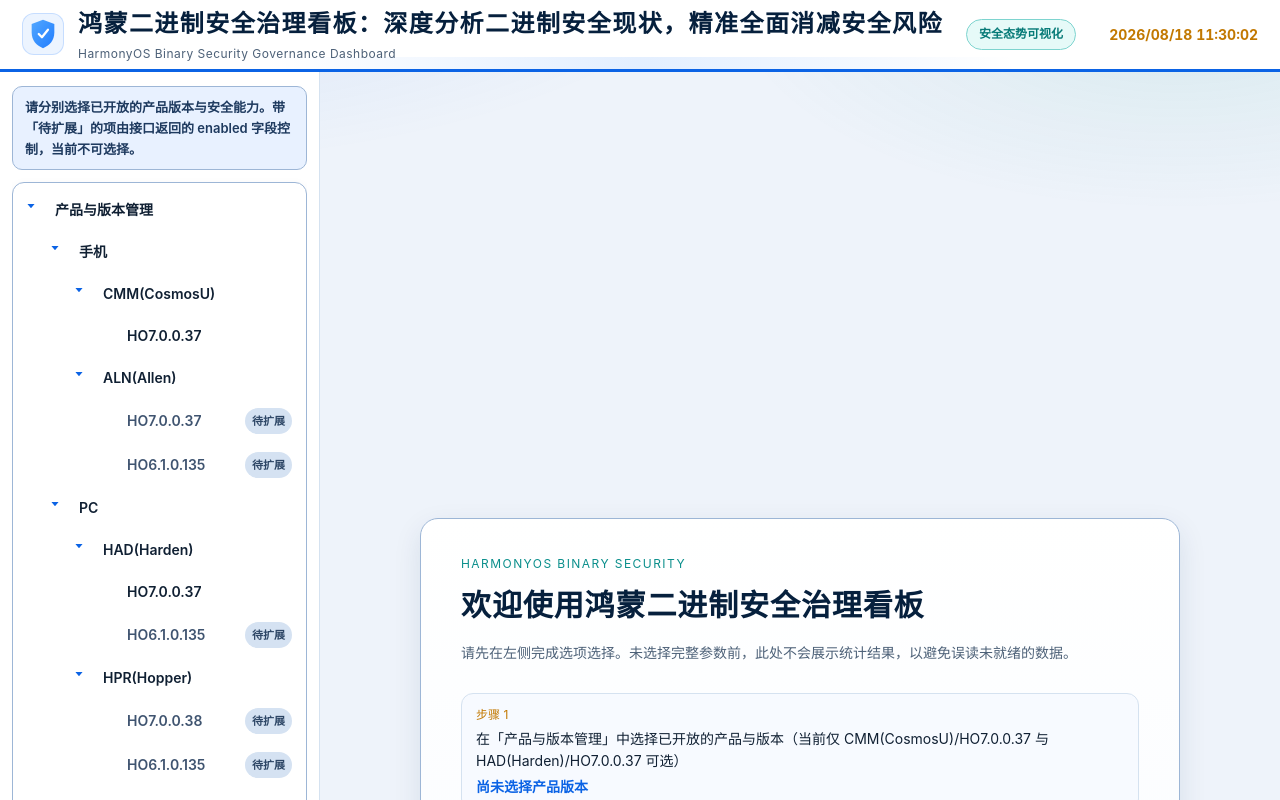
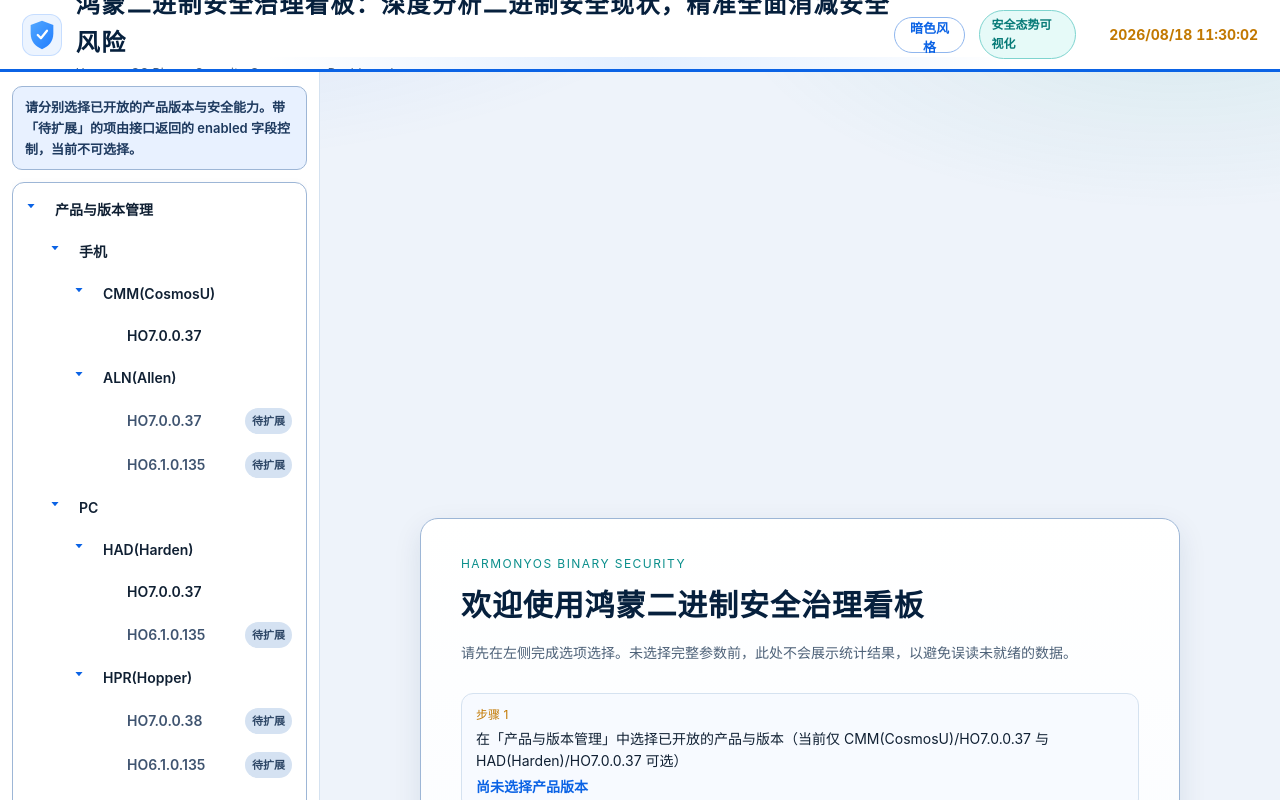
Before and after one commit to confidencemen/binary-dashboard, a React (Vite) app: page / in a window 1280 px wide. Shown: the top 800 px of the page. Built offline with nearby package versions, Linux system fonts and the light colour scheme.

Commit message:
添加暗色风格，并提供亮色和暗色风格切换按钮，同时做好对应风格文件隔离

```diff
--- a/src/App.tsx
+++ b/src/App.tsx
@@ -1,5 +1,5 @@
 import { useCallback, useEffect, useMemo, useState } from 'react';
-import { App as AntdApp, ConfigProvider, Spin, theme } from 'antd';
+import { App as AntdApp, ConfigProvider, Spin } from 'antd';
 import zhCN from 'antd/locale/zh_CN';
 import {
   checkAnalysisStatus,
@@ -19,6 +19,13 @@
   CapabilityKey,
   NavTreeData,
 } from './types/dashboard';
+import {
+  darkAntdTheme,
+  lightAntdTheme,
+  persistTheme,
+  readStoredTheme,
+  type ThemeMode,
+} from './theme';
 import './index.css';
 
 type ViewMode = 'welcome' | 'analyzing' | 'results';
@@ -35,7 +42,12 @@
   });
 }
 
-function DashboardApp() {
+interface DashboardAppProps {
+  themeMode: ThemeMode;
+  onToggleTheme: () => void;
+}
+
+function DashboardApp({ themeMode, onToggleTheme }: DashboardAppProps) {
   const { message } = AntdApp.useApp();
   const [clock, setClock] = useState(() => formatClock(new Date()));
   const [nav, setNav] = useState<NavTreeData | null>(null);
@@ -220,7 +232,7 @@
 
   return (
     <div className="app-shell">
-      <HeaderBar clock={clock} />
+      <HeaderBar clock={clock} theme={themeMode} onToggleTheme={onToggleTheme} />
       <div className="app-body">
         {loadingNav && !nav ? (
           <aside className="side-nav side-nav--loading">
@@ -302,23 +314,20 @@
 }
 
 export default function App() {
+  const [themeMode, setThemeMode] = useState<ThemeMode>(() => readStoredTheme());
+
+  useEffect(() => {
+    persistTheme(themeMode);
+  }, [themeMode]);
+
+  const handleToggleTheme = useCallback(() => {
+    setThemeMode((current) => (current === 'light' ? 'dark' : 'light'));
+  }, []);
+
   return (
-    <ConfigProvider
-      locale={zhCN}
-      theme={{
-        algorithm: theme.defaultAlgorithm,
-        token: {
-          colorPrimary: '#0b63e5',
-          colorBgBase: '#f3f6fb',
-          colorBorder: '#c5d4e8',
-          colorText: '#102033',
-          borderRadius: 10,
-          fontSize: 14,
-        },
-      }}
-    >
+    <ConfigProvider locale={zhCN} theme={themeMode === 'dark' ? darkAntdTheme : lightAntdTheme}>
       <AntdApp>
-        <DashboardApp />
+        <DashboardApp themeMode={themeMode} onToggleTheme={handleToggleTheme} />
       </AntdApp>
     </ConfigProvider>
   );
--- a/src/components/AnalysisProgressPanel.tsx
+++ b/src/components/AnalysisProgressPanel.tsx
@@ -28,7 +28,7 @@
           <Progress
             percent={percent}
             status={completed ? 'success' : 'active'}
-            strokeColor={completed ? '#52c41a' : { from: '#1677ff', to: '#36cfc9' }}
+            strokeColor={completed ? 'var(--stage-done)' : { from: 'var(--accent)', to: 'var(--accent-2)' }}
           />
           <p className="progress-page__message">{progress?.message || '正在连接分析服务…'}</p>
         </div>
--- a/src/components/HeaderBar.tsx
+++ b/src/components/HeaderBar.tsx
@@ -1,8 +1,12 @@
+import type { ThemeMode } from '../theme';
+
 interface HeaderBarProps {
   clock: string;
+  theme: ThemeMode;
+  onToggleTheme: () => void;
 }
 
-export default function HeaderBar({ clock }: HeaderBarProps) {
+export default function HeaderBar({ clock, theme, onToggleTheme }: HeaderBarProps) {
   return (
     <header className="header-bar">
       <div className="header-bar__glow" />
@@ -36,6 +40,14 @@
         </div>
       </div>
       <div className="header-bar__right">
+        <button
+          type="button"
+          className="theme-toggle"
+          onClick={onToggleTheme}
+          aria-label={theme === 'light' ? '切换为暗色风格' : '切换为亮色风格'}
+        >
+          {theme === 'light' ? '暗色风格' : '亮色风格'}
+        </button>
         <span className="header-bar__chip">安全态势可视化</span>
         <time className="header-bar__clock">{clock}</time>
       </div>
--- a/src/index.css
+++ b/src/index.css
@@ -1,21 +1,5 @@
-:root {
-  --bg-root: #eef3fa;
-  --bg-header: #ffffff;
-  --bg-sidebar: #ffffff;
-  --bg-panel: #ffffff;
-  --bg-card: #ffffff;
-  --line: #d5e2f0;
-  --line-strong: #9db6d6;
-  --text: #102033;
-  --text-muted: #4d6178;
-  --accent: #0b63e5;
-  --accent-2: #0b8f8c;
-  --gold: #c27800;
-  --high: #1a9f4d;
-  --mid: #0b63e5;
-  --low: #d9480f;
-  --shadow: 0 10px 28px rgba(16, 48, 90, 0.1);
-}
+@import "./styles/theme-light.css";
+@import "./styles/theme-dark.css";
 
 * {
   box-sizing: border-box;
@@ -33,8 +17,8 @@
   font-family: "Segoe UI", "PingFang SC", "Microsoft YaHei", sans-serif;
   color: var(--text);
   background:
-    radial-gradient(1200px 480px at 8% -12%, rgba(11, 99, 229, 0.12), transparent 55%),
-    radial-gradient(900px 420px at 92% 0%, rgba(11, 143, 140, 0.1), transparent 50%),
+    radial-gradient(1200px 480px at 8% -12%, var(--bg-glow-1), transparent 55%),
+    radial-gradient(900px 420px at 92% 0%, var(--bg-glow-2), transparent 50%),
     var(--bg-root);
 }
 
@@ -63,10 +47,10 @@
 
 .app-error {
   padding: 8px 12px;
-  border: 1px solid #f5c2c7;
-  background: #fff1f2;
+  border: 1px solid var(--error-border);
+  background: var(--error-bg);
   border-radius: 8px;
-  color: #a61d24;
+  color: var(--error-text);
 }
 
 .header-bar {
@@ -78,7 +62,7 @@
   justify-content: space-between;
   padding: 0 22px;
   border-bottom: 3px solid var(--accent);
-  background: #ffffff;
+  background: var(--bg-header);
   overflow: hidden;
 }
 
@@ -86,7 +70,7 @@
   position: absolute;
   inset: auto 8% -28px 8%;
   height: 40px;
-  background: radial-gradient(circle, rgba(22, 119, 255, 0.12), transparent 70%);
+  background: radial-gradient(circle, var(--header-glow), transparent 70%);
   pointer-events: none;
 }
 
@@ -104,8 +88,8 @@
   display: grid;
   place-items: center;
   border-radius: 12px;
-  background: rgba(22, 119, 255, 0.08);
-  box-shadow: inset 0 0 0 1px rgba(22, 119, 255, 0.18);
+  background: var(--logo-bg);
+  box-shadow: inset 0 0 0 1px var(--logo-border);
 }
 
 .header-bar__title {
@@ -113,7 +97,7 @@
   font-size: 24px;
   letter-spacing: 0.06em;
   font-weight: 800;
-  color: #06203d;
+  color: var(--text-strong);
 }
 
 .header-bar__subtitle {
@@ -126,9 +110,9 @@
 .header-bar__chip {
   padding: 5px 12px;
   border-radius: 999px;
-  border: 1px solid #7ed4cf;
-  background: #e6faf8;
-  color: #067a77;
+  border: 1px solid var(--chip-border);
+  background: var(--chip-bg);
+  color: var(--chip-text);
   font-size: 12px;
   font-weight: 700;
 }
@@ -139,6 +123,22 @@
   font-variant-numeric: tabular-nums;
   font-weight: 700;
   color: var(--gold);
+}
+
+.theme-toggle {
+  height: 36px;
+  padding: 0 12px;
+  border-radius: 999px;
+  border: 1px solid var(--toggle-border);
+  background: var(--toggle-bg);
+  color: var(--toggle-text);
+  font-size: 13px;
+  font-weight: 700;
+  cursor: pointer;
+}
+
+.theme-toggle:hover {
+  filter: brightness(1.06);
 }
 
 .side-nav {
@@ -166,10 +166,10 @@
 .side-nav__intro {
   margin: 0 0 12px;
   padding: 10px 12px;
-  border: 1px solid #9db6d6;
+  border: 1px solid var(--intro-border);
   border-radius: 10px;
-  background: #e8f1ff;
-  color: #1e3a5f;
+  background: var(--intro-bg);
+  color: var(--intro-text);
   font-size: 13px;
   font-weight: 600;
   line-height: 1.6;
@@ -182,10 +182,10 @@
 .side-nav__section {
   margin-bottom: 16px;
   padding: 8px 6px 10px;
-  border: 1px solid #9db6d6;
+  border: 1px solid var(--section-border);
   border-radius: 12px;
-  background: #ffffff;
-  box-shadow: 0 4px 12px rgba(16, 48, 90, 0.06);
+  background: var(--section-bg);
+  box-shadow: var(--section-shadow);
 }
 
 .side-nav__actions {
@@ -206,7 +206,7 @@
   font-size: 13px;
   line-height: 1.5;
   font-weight: 600;
-  color: #35506c;
+  color: var(--hint-text);
 }
 
 .param-strip {
@@ -221,11 +221,11 @@
 .param-strip em {
   font-style: normal;
   font-weight: 700;
-  color: #063a7a;
+  color: var(--param-em-text);
   padding: 6px 12px;
   border-radius: 999px;
-  border: 1px solid #8fb6ee;
-  background: #dcebff;
+  border: 1px solid var(--param-em-border);
+  background: var(--param-em-bg);
 }
 
 .param-strip i {
@@ -237,7 +237,7 @@
 
 .side-nav .ant-tree {
   background: transparent;
-  color: #102033;
+  color: var(--tree-text);
   font-size: 14px;
 }
 
@@ -246,31 +246,31 @@
 }
 
 .side-nav .ant-tree .ant-tree-switcher {
-  color: #0b63e5;
+  color: var(--accent);
 }
 
 .side-nav .ant-tree .ant-tree-node-content-wrapper {
   border-radius: 6px;
   padding: 4px 8px;
-  color: #102033;
+  color: var(--tree-text);
   font-weight: 600;
 }
 
 .side-nav .ant-tree .ant-tree-node-content-wrapper:hover {
-  background: #e8f2ff;
+  background: var(--tree-hover);
 }
 
 .side-nav .ant-tree .ant-tree-node-content-wrapper.ant-tree-node-selected {
-  background: #cfe0ff;
-  color: #06203d;
+  background: var(--tree-selected-bg);
+  color: var(--tree-selected-text);
   font-weight: 800;
-  box-shadow: inset 0 0 0 1px #7ea6ee;
+  box-shadow: inset 0 0 0 1px var(--tree-selected-border);
 }
 
 .side-nav .ant-tree-treenode-disabled .ant-tree-node-content-wrapper,
 .side-nav .ant-tree-treenode-disabled .ant-tree-node-content-wrapper span,
 .side-nav .ant-tree-treenode-disabled .ant-tree-title {
-  color: #3f5470 !important;
+  color: var(--tree-disabled) !important;
   opacity: 1 !important;
 }
 
@@ -279,7 +279,7 @@
   align-items: center;
   justify-content: space-between;
   gap: 8px;
-  color: #3f5470;
+  color: var(--pending-text);
   font-weight: 600;
 }
 
@@ -287,8 +287,8 @@
   flex-shrink: 0;
   padding: 1px 7px;
   border-radius: 999px;
-  background: #d5e2f2;
-  color: #2d4666;
+  background: var(--pending-tag-bg);
+  color: var(--pending-tag-text);
   font-size: 11px;
   font-weight: 800;
 }
@@ -301,13 +301,13 @@
   padding: 36px;
   border: 1px dashed var(--line-strong);
   border-radius: 16px;
-  background: #f8fbff;
+  background: var(--placeholder-bg);
   text-align: center;
 }
 
 .capability-placeholder h2 {
   margin: 0 0 10px;
-  color: #15324d;
+  color: var(--placeholder-title);
 }
 
 .capability-placeholder p {
@@ -322,10 +322,10 @@
   gap: 12px;
   min-height: 64px;
   padding: 14px 18px;
-  border: 1px solid #8fb6ee;
+  border: 1px solid var(--info-border);
   border-left: 6px solid var(--accent);
   border-radius: 12px;
-  background: linear-gradient(90deg, #dcebff 0%, #eef8ff 45%, #ffffff 100%);
+  background: var(--info-bg);
   box-shadow: var(--shadow);
 }
 
@@ -333,12 +333,12 @@
   margin: 0;
   font-size: 16px;
   line-height: 1.7;
-  color: #102033;
+  color: var(--info-text);
   font-weight: 600;
 }
 
 .info-banner strong {
-  color: #0b63e5;
+  color: var(--info-strong);
   font-weight: 800;
   margin: 0 3px;
 }
@@ -353,13 +353,13 @@
 }
 
 .info-banner__status.is-on {
-  background: #d8f5e5;
-  color: #0f7a38;
+  background: var(--status-on-bg);
+  color: var(--status-on-text);
 }
 
 .info-banner__status.is-off {
-  background: #ffe2d6;
-  color: #b42318;
+  background: var(--status-off-bg);
+  color: var(--status-off-text);
 }
 
 .info-banner__dot {
@@ -367,7 +367,7 @@
   height: 10px;
   border-radius: 50%;
   background: var(--accent-2);
-  box-shadow: 0 0 8px rgba(15, 159, 156, 0.35);
+  box-shadow: 0 0 8px var(--accent-2);
   flex-shrink: 0;
 }
 
@@ -384,7 +384,7 @@
 .metric-card {
   min-height: 286px;
   padding: 14px 12px 12px;
-  border: 1px solid #c5d6ea;
+  border: 1px solid var(--metric-border);
   border-top: 5px solid var(--accent);
   border-radius: 14px;
   background: var(--bg-card);
@@ -392,31 +392,31 @@
 }
 
 .metric-card--total {
-  border-top-color: #0b8f8c;
+  border-top-color: var(--metric-total);
 }
 
 .metric-card--clangCfi {
-  border-top-color: #0b63e5;
+  border-top-color: var(--metric-clang);
 }
 
 .metric-card--pacCfi {
-  border-top-color: #5b3fd6;
+  border-top-color: var(--metric-pac);
 }
 
 .metric-card--bti {
-  border-top-color: #c27800;
+  border-top-color: var(--metric-bti);
 }
 
 .metric-card--stackProtect {
-  border-top-color: #1a9f4d;
+  border-top-color: var(--metric-stack);
 }
 
 .metric-card--retGuard {
-  border-top-color: #d9480f;
+  border-top-color: var(--metric-ret);
 }
 
 .metric-card--skeleton {
-  background: linear-gradient(90deg, #eef3f9, #f7fbff, #eef3f9);
+  background: var(--skeleton);
   background-size: 200% 100%;
   animation: shimmer 1.4s ease infinite;
 }
@@ -426,7 +426,7 @@
   min-height: 36px;
   font-size: 14px;
   line-height: 1.4;
-  color: #06203d;
+  color: var(--text-strong);
   font-weight: 800;
   text-align: center;
 }
@@ -450,29 +450,29 @@
 }
 
 .metric-ring__track {
-  stroke: #dce6f2;
+  stroke: var(--ring-track);
 }
 
 .metric-ring__bar {
   stroke: var(--mid);
   stroke-linecap: round;
-  filter: drop-shadow(0 0 5px rgba(11, 99, 229, 0.28));
+  filter: drop-shadow(0 0 5px var(--mid));
   transition: stroke-dashoffset 0.6s ease;
 }
 
 .metric-ring.is-high .metric-ring__bar {
   stroke: var(--high);
-  filter: drop-shadow(0 0 5px rgba(26, 159, 77, 0.3));
+  filter: drop-shadow(0 0 5px var(--high));
 }
 
 .metric-ring.is-low .metric-ring__bar {
   stroke: var(--low);
-  filter: drop-shadow(0 0 5px rgba(217, 72, 15, 0.3));
+  filter: drop-shadow(0 0 5px var(--low));
 }
 
 .metric-ring__value,
 .metric-ring__unit {
-  fill: #06203d;
+  fill: var(--text-strong);
   text-anchor: middle;
   transform: rotate(90deg);
   transform-origin: 54px 54px;
@@ -498,7 +498,7 @@
   font-size: 38px;
   font-weight: 800;
   letter-spacing: 0.03em;
-  color: #0b8f8c;
+  color: var(--count-value);
 }
 
 .metric-count__unit {
@@ -518,14 +518,14 @@
   justify-content: space-between;
   gap: 8px;
   font-size: 12px;
-  color: #4d6178;
+  color: var(--breakdown-text);
   padding: 3px 6px;
   border-radius: 6px;
-  background: #f4f8fd;
+  background: var(--breakdown-bg);
 }
 
 .metric-card__breakdown strong {
-  color: #06203d;
+  color: var(--text-strong);
   font-weight: 800;
   font-variant-numeric: tabular-nums;
 }
@@ -569,28 +569,28 @@
 }
 
 .table-panel .ant-table-thead > tr > th {
-  background: #0b63e5 !important;
-  color: #ffffff !important;
+  background: var(--table-th-bg) !important;
+  color: var(--table-th-text) !important;
   font-weight: 700;
   white-space: nowrap;
 }
 
 .table-panel .ant-table-tbody > tr > td {
   font-weight: 600;
-  color: #102033;
+  color: var(--table-td-text);
 }
 
 .table-panel .ant-tag-success {
-  color: #0f7a38;
-  background: #d8f5e5;
-  border-color: #8ed8b0;
+  color: var(--tag-y-text);
+  background: var(--tag-y-bg);
+  border-color: var(--tag-y-border);
   font-weight: 800;
 }
 
 .table-panel .ant-tag-error {
-  color: #b42318;
-  background: #ffe2d6;
-  border-color: #f0b09a;
+  color: var(--tag-n-text);
+  background: var(--tag-n-bg);
+  border-color: var(--tag-n-border);
   font-weight: 800;
 }
 
@@ -608,7 +608,7 @@
   padding: 36px 40px;
   border: 1px solid var(--line-strong);
   border-radius: 18px;
-  background: linear-gradient(180deg, #ffffff 0%, #f8fbff 100%);
+  background: var(--welcome-card-bg);
   box-shadow: var(--shadow);
 }
 
@@ -627,7 +627,7 @@
   font-size: 30px;
   letter-spacing: 0.03em;
   font-weight: 800;
-  color: #06203d;
+  color: var(--text-strong);
 }
 
 .welcome-page__lead,
@@ -653,7 +653,7 @@
   padding: 12px 14px;
   border-radius: 12px;
   border: 1px solid var(--line);
-  background: #f7faff;
+  background: var(--welcome-step-bg);
   counter-increment: step;
 }
 
@@ -664,7 +664,7 @@
 }
 
 .welcome-page__steps span {
-  color: #0b63e5;
+  color: var(--welcome-span);
   font-weight: 800;
 }
 
@@ -702,7 +702,7 @@
   width: 10px;
   height: 10px;
   border-radius: 50%;
-  background: #d5deea;
+  background: var(--stage-dot);
 }
 
 .progress-page__stages .is-running {
@@ -711,15 +711,15 @@
 
 .progress-page__stages .is-running .progress-page__stage-dot {
   background: var(--accent-2);
-  box-shadow: 0 0 8px rgba(15, 159, 156, 0.35);
+  box-shadow: 0 0 8px var(--accent-2);
 }
 
 .progress-page__stages .is-done .progress-page__stage-dot {
-  background: #52c41a;
+  background: var(--stage-done);
 }
 
 .progress-page__stages .is-done strong {
-  color: #389e0d;
+  color: var(--stage-done-text);
 }
 
 @keyframes shimmer {
--- a/src/main.tsx
+++ b/src/main.tsx
@@ -1,6 +1,9 @@
 import React from 'react';
 import ReactDOM from 'react-dom/client';
 import App from './App';
+import { persistTheme, readStoredTheme } from './theme';
+
+persistTheme(readStoredTheme());
 
 ReactDOM.createRoot(document.getElementById('root')!).render(
   <React.StrictMode>
--- /dev/null
+++ b/src/styles/theme-dark.css
@@ -0,0 +1,91 @@
+/* Dark theme tokens. Layout rules live in src/index.css. */
+html[data-theme="dark"] {
+  color-scheme: dark;
+  --bg-root: #07111d;
+  --bg-header: #0a182c;
+  --bg-sidebar: #0b1628;
+  --bg-panel: #102033;
+  --bg-card: #13253c;
+  --bg-glow-1: rgba(58, 160, 255, 0.16);
+  --bg-glow-2: rgba(46, 230, 214, 0.1);
+  --line: rgba(90, 168, 255, 0.22);
+  --line-strong: rgba(90, 168, 255, 0.42);
+  --text: #e8f2ff;
+  --text-muted: #8ea5bf;
+  --text-strong: #f3f8ff;
+  --accent: #3aa0ff;
+  --accent-2: #2ee6d6;
+  --gold: #d7b15a;
+  --high: #3dd68c;
+  --mid: #3aa0ff;
+  --low: #ff6b7a;
+  --shadow: 0 10px 30px rgba(0, 0, 0, 0.32);
+  --error-bg: rgba(255, 107, 122, 0.12);
+  --error-border: rgba(255, 107, 122, 0.4);
+  --error-text: #ffd4d8;
+  --header-glow: rgba(58, 160, 255, 0.35);
+  --logo-bg: rgba(58, 160, 255, 0.12);
+  --logo-border: rgba(94, 200, 255, 0.28);
+  --chip-bg: rgba(46, 230, 214, 0.12);
+  --chip-border: rgba(46, 230, 214, 0.45);
+  --chip-text: #2ee6d6;
+  --intro-bg: rgba(58, 160, 255, 0.1);
+  --intro-border: rgba(90, 168, 255, 0.28);
+  --intro-text: #cfe4ff;
+  --section-bg: rgba(16, 32, 51, 0.72);
+  --section-border: rgba(90, 168, 255, 0.28);
+  --section-shadow: 0 4px 12px rgba(0, 0, 0, 0.24);
+  --hint-text: #b9d7ff;
+  --param-em-bg: rgba(58, 160, 255, 0.16);
+  --param-em-border: rgba(90, 168, 255, 0.4);
+  --param-em-text: #d7ecff;
+  --tree-text: #e8f2ff;
+  --tree-hover: rgba(58, 160, 255, 0.16);
+  --tree-selected-bg: rgba(58, 160, 255, 0.28);
+  --tree-selected-text: #f3f8ff;
+  --tree-selected-border: rgba(58, 160, 255, 0.5);
+  --tree-disabled: #9bb0c8;
+  --pending-text: #9bb0c8;
+  --pending-tag-bg: rgba(255, 255, 255, 0.08);
+  --pending-tag-text: #c5d6ea;
+  --placeholder-bg: rgba(16, 32, 51, 0.72);
+  --placeholder-title: #d5e8ff;
+  --info-bg: linear-gradient(90deg, rgba(58, 160, 255, 0.18), rgba(46, 230, 214, 0.08) 48%, rgba(16, 32, 51, 0.92));
+  --info-border: rgba(90, 168, 255, 0.45);
+  --info-text: #e8f2ff;
+  --info-strong: #ffe08a;
+  --status-on-bg: rgba(61, 214, 140, 0.18);
+  --status-on-text: #3dd68c;
+  --status-off-bg: rgba(255, 107, 122, 0.18);
+  --status-off-text: #ff8b96;
+  --metric-border: rgba(90, 168, 255, 0.28);
+  --metric-total: #2ee6d6;
+  --metric-clang: #3aa0ff;
+  --metric-pac: #8b7cff;
+  --metric-bti: #d7b15a;
+  --metric-stack: #3dd68c;
+  --metric-ret: #ff6b7a;
+  --skeleton: linear-gradient(90deg, #12233a, #17314d, #12233a);
+  --ring-track: rgba(255, 255, 255, 0.1);
+  --count-value: #7ee7ff;
+  --breakdown-bg: rgba(8, 18, 32, 0.45);
+  --breakdown-text: #8ea5bf;
+  --table-th-bg: #1b6fd4;
+  --table-th-text: #ffffff;
+  --table-td-text: #e8f2ff;
+  --tag-y-bg: rgba(61, 214, 140, 0.18);
+  --tag-y-text: #3dd68c;
+  --tag-y-border: rgba(61, 214, 140, 0.45);
+  --tag-n-bg: rgba(255, 107, 122, 0.18);
+  --tag-n-text: #ff8b96;
+  --tag-n-border: rgba(255, 107, 122, 0.4);
+  --welcome-card-bg: linear-gradient(180deg, #13253c 0%, #0e1c2f 100%);
+  --welcome-step-bg: rgba(8, 18, 32, 0.55);
+  --welcome-span: #5ec8ff;
+  --stage-dot: rgba(255, 255, 255, 0.2);
+  --stage-done: #3dd68c;
+  --stage-done-text: #3dd68c;
+  --toggle-bg: rgba(58, 160, 255, 0.14);
+  --toggle-border: rgba(90, 168, 255, 0.45);
+  --toggle-text: #d7ecff;
+}
--- /dev/null
+++ b/src/styles/theme-light.css
@@ -0,0 +1,92 @@
+/* Light theme tokens. Layout rules live in src/index.css. */
+:root,
+html[data-theme="light"] {
+  color-scheme: light;
+  --bg-root: #eef3fa;
+  --bg-header: #ffffff;
+  --bg-sidebar: #ffffff;
+  --bg-panel: #ffffff;
+  --bg-card: #ffffff;
+  --bg-glow-1: rgba(11, 99, 229, 0.12);
+  --bg-glow-2: rgba(11, 143, 140, 0.1);
+  --line: #d5e2f0;
+  --line-strong: #9db6d6;
+  --text: #102033;
+  --text-muted: #4d6178;
+  --text-strong: #06203d;
+  --accent: #0b63e5;
+  --accent-2: #0b8f8c;
+  --gold: #c27800;
+  --high: #1a9f4d;
+  --mid: #0b63e5;
+  --low: #d9480f;
+  --shadow: 0 10px 28px rgba(16, 48, 90, 0.1);
+  --error-bg: #fff1f2;
+  --error-border: #f5c2c7;
+  --error-text: #a61d24;
+  --header-glow: rgba(22, 119, 255, 0.12);
+  --logo-bg: rgba(22, 119, 255, 0.08);
+  --logo-border: rgba(22, 119, 255, 0.18);
+  --chip-bg: #e6faf8;
+  --chip-border: #7ed4cf;
+  --chip-text: #067a77;
+  --intro-bg: #e8f1ff;
+  --intro-border: #9db6d6;
+  --intro-text: #1e3a5f;
+  --section-bg: #ffffff;
+  --section-border: #9db6d6;
+  --section-shadow: 0 4px 12px rgba(16, 48, 90, 0.06);
+  --hint-text: #35506c;
+  --param-em-bg: #dcebff;
+  --param-em-border: #8fb6ee;
+  --param-em-text: #063a7a;
+  --tree-text: #102033;
+  --tree-hover: #e8f2ff;
+  --tree-selected-bg: #cfe0ff;
+  --tree-selected-text: #06203d;
+  --tree-selected-border: #7ea6ee;
+  --tree-disabled: #3f5470;
+  --pending-text: #3f5470;
+  --pending-tag-bg: #d5e2f2;
+  --pending-tag-text: #2d4666;
+  --placeholder-bg: #f8fbff;
+  --placeholder-title: #15324d;
+  --info-bg: linear-gradient(90deg, #dcebff 0%, #eef8ff 45%, #ffffff 100%);
+  --info-border: #8fb6ee;
+  --info-text: #102033;
+  --info-strong: #0b63e5;
+  --status-on-bg: #d8f5e5;
+  --status-on-text: #0f7a38;
+  --status-off-bg: #ffe2d6;
+  --status-off-text: #b42318;
+  --metric-border: #c5d6ea;
+  --metric-total: #0b8f8c;
+  --metric-clang: #0b63e5;
+  --metric-pac: #5b3fd6;
+  --metric-bti: #c27800;
+  --metric-stack: #1a9f4d;
+  --metric-ret: #d9480f;
+  --skeleton: linear-gradient(90deg, #eef3f9, #f7fbff, #eef3f9);
+  --ring-track: #dce6f2;
+  --count-value: #0b8f8c;
+  --breakdown-bg: #f4f8fd;
+  --breakdown-text: #4d6178;
+  --table-th-bg: #0b63e5;
+  --table-th-text: #ffffff;
+  --table-td-text: #102033;
+  --tag-y-bg: #d8f5e5;
+  --tag-y-text: #0f7a38;
+  --tag-y-border: #8ed8b0;
+  --tag-n-bg: #ffe2d6;
+  --tag-n-text: #b42318;
+  --tag-n-border: #f0b09a;
+  --welcome-card-bg: linear-gradient(180deg, #ffffff 0%, #f8fbff 100%);
+  --welcome-step-bg: #f7faff;
+  --welcome-span: #0b63e5;
+  --stage-dot: #d5deea;
+  --stage-done: #52c41a;
+  --stage-done-text: #389e0d;
+  --toggle-bg: #ffffff;
+  --toggle-border: #8fb6ee;
+  --toggle-text: #0b63e5;
+}
--- /dev/null
+++ b/src/theme.ts
@@ -0,0 +1,47 @@
+import { theme } from 'antd';
+import type { ThemeConfig } from 'antd';
+
+export type ThemeMode = 'light' | 'dark';
+
+export const THEME_STORAGE_KEY = 'dashboard-theme';
+
+export function readStoredTheme(): ThemeMode {
+  try {
+    return window.localStorage.getItem(THEME_STORAGE_KEY) === 'dark' ? 'dark' : 'light';
+  } catch {
+    return 'light';
+  }
+}
+
+export function persistTheme(themeMode: ThemeMode) {
+  try {
+    window.localStorage.setItem(THEME_STORAGE_KEY, themeMode);
+  } catch {
+    /* ignore quota / private mode */
+  }
+  document.documentElement.setAttribute('data-theme', themeMode);
+}
+
+export const lightAntdTheme: ThemeConfig = {
+  algorithm: theme.defaultAlgorithm,
+  token: {
+    colorPrimary: '#0b63e5',
+    colorBgBase: '#f3f6fb',
+    colorBorder: '#c5d4e8',
+    colorText: '#102033',
+    borderRadius: 10,
+    fontSize: 14,
+  },
+};
+
+export const darkAntdTheme: ThemeConfig = {
+  algorithm: theme.darkAlgorithm,
+  token: {
+    colorPrimary: '#3aa0ff',
+    colorBgBase: '#07111d',
+    colorBorder: 'rgba(90, 168, 255, 0.28)',
+    colorText: '#e8f2ff',
+    borderRadius: 10,
+    fontSize: 14,
+  },
+};
```
Also changed, not shown: index.html (+9 -1 lines).
